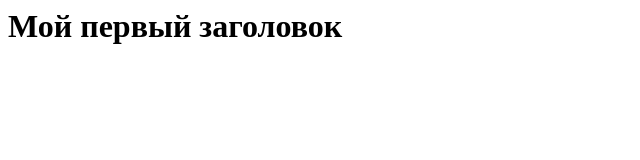
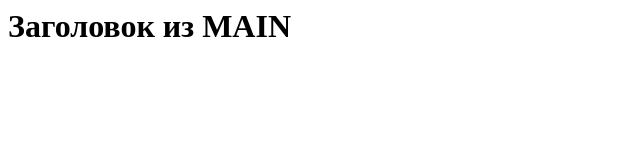
Before and after one commit to 1249718Darya/laba25, a plain HTML site: page index.html in a window 1280 px wide. Shown: the whole page, without its empty margins (0-640 px from the left). Drawn offline with Linux system fonts and the light colour scheme.

Commit message:
Update index.html

```diff
--- a/index.html
+++ b/index.html
@@ -1 +1 @@
-<h1>Мой первый заголовок</h1>
+<h1>Заголовок из MAIN</h1>
```
